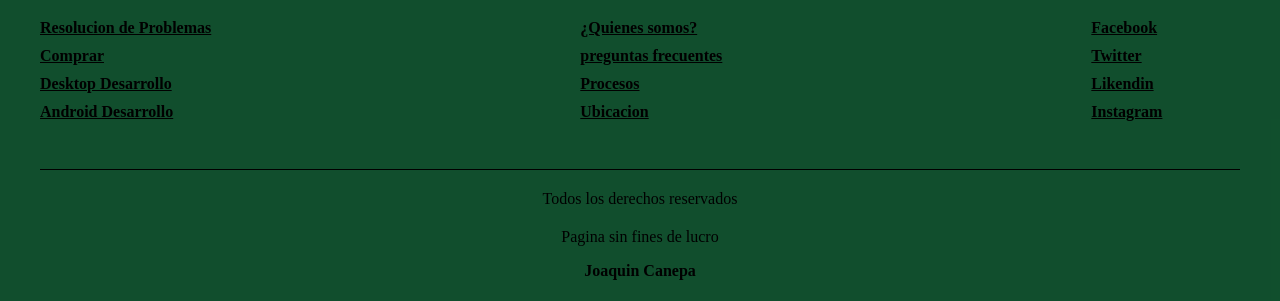
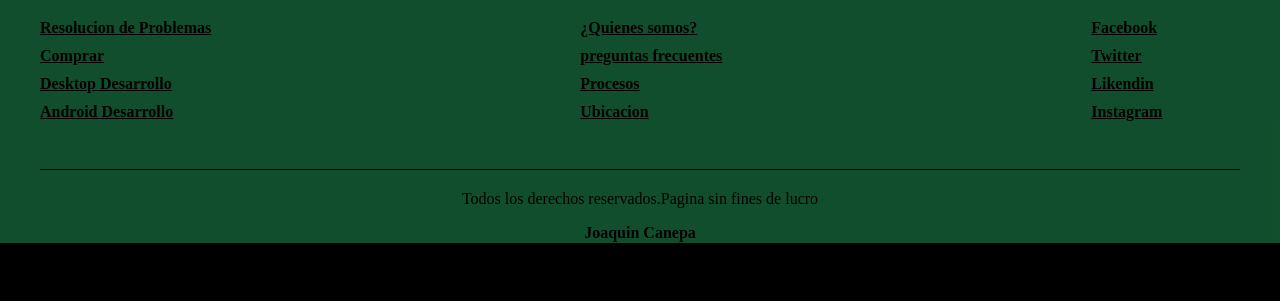
Before and after one commit to joaquincanepa/Artistas-canepa, a plain HTML site: page index.html in a window 1280 px wide. Shown: the part 644-945 px from the top of the page. After the commit the page ends 887 px from the top, so only its background shows below. Drawn offline with Linux system fonts and the light colour scheme.

Commit message:
pagina version 0.1 actualizada

```diff
--- a/index.html
+++ b/index.html
@@ -86,9 +86,8 @@
         </div>
         <div class="box__copyright">
             <hr>
-            <p>Todos los derechos reservados
-            <p>Pagina sin fines de lucro</p>
-            <b>Joaquin Canepa</b></p>
+            <p>Todos los derechos reservados.Pagina sin fines de lucro</p>
+            <b>Joaquin Canepa</b>
         </div>
     </footer>
 
```
